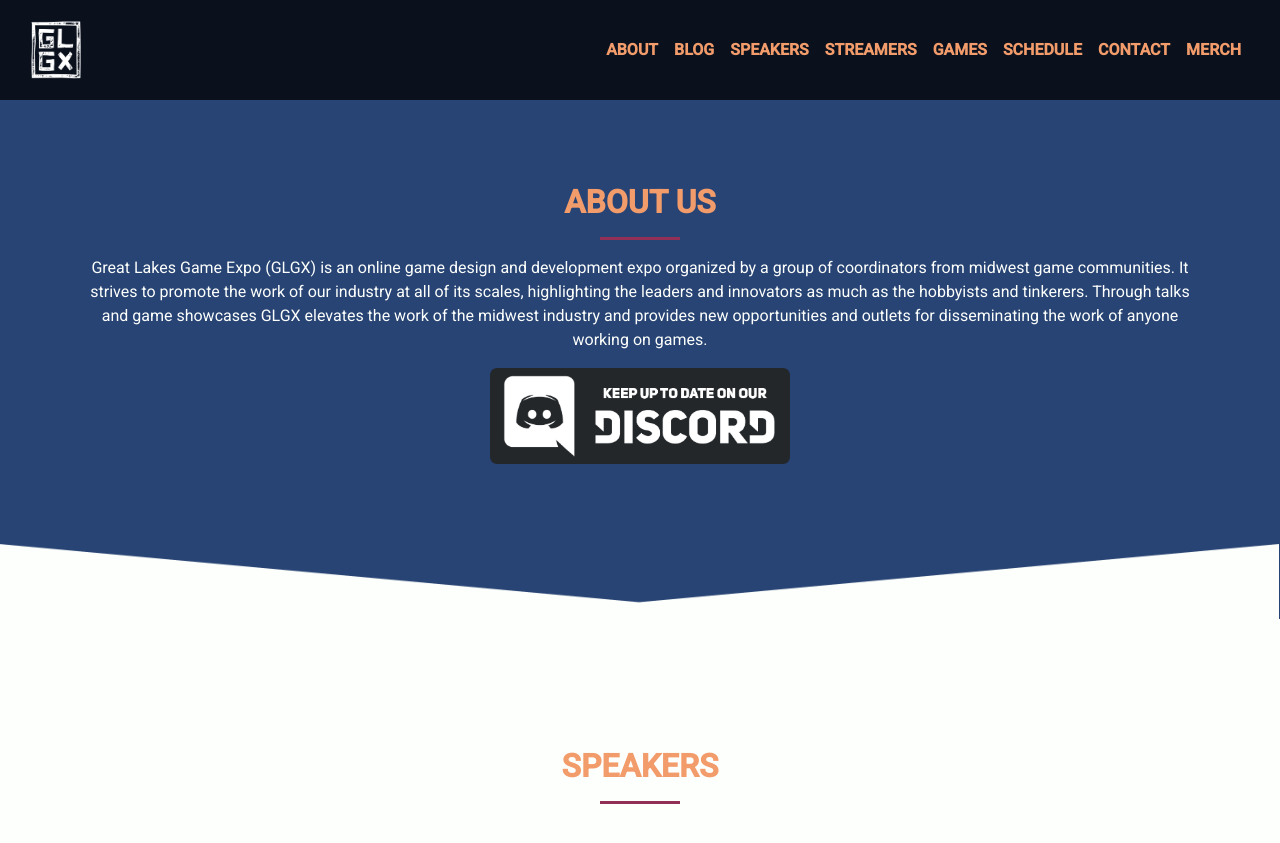
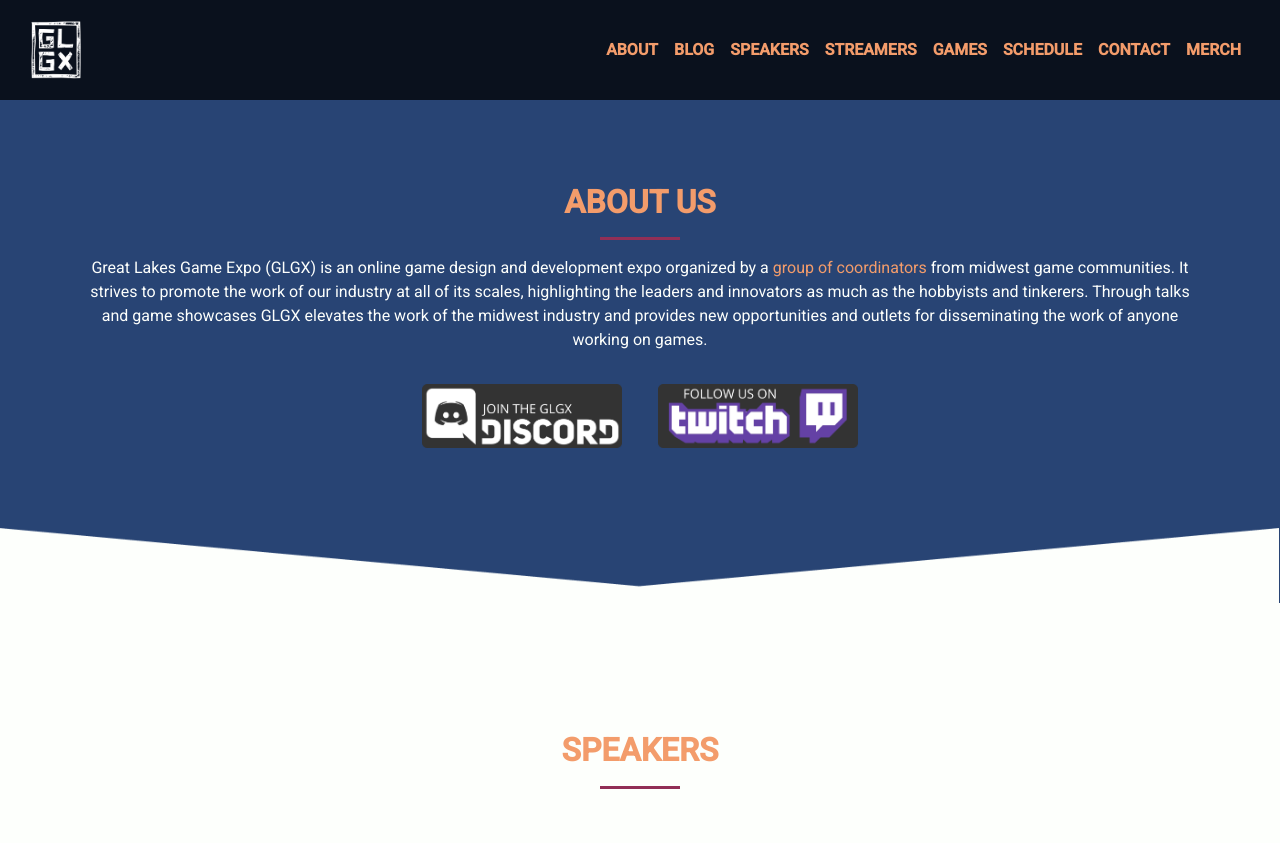
Before and after one commit to LTUX-Admin/LTUX-Admin.github.io, a Jekyll site: the page built from index.html, in a window 1280 px wide and 900 px high, scrolled down 845 px, cut to the strip 0-865 px from the top of the window. Shown: the top 843 px of the strip. Built offline with Jekyll 4.4.1, drawn with Linux system fonts in a browser that asks for light colours; comment, search, counter and statistics services are not loaded.

Commit message:
Rest of updates for oganizers (Missing Mike), discord and twitch pictures

```diff
--- a/css/includes/base.scss
+++ b/css/includes/base.scss
@@ -130,10 +130,6 @@ body,html{
 footer small
 {
   font-size: 14px;
-  a.color-orange:hover{
-    color: #f1ad82;
-    text-decoration: none;
-  }
 }
 
 .bottom-footer
--- a/css/includes/utils.scss
+++ b/css/includes/utils.scss
@@ -60,3 +60,7 @@
   background-color: #ee8650;
   border-color: #ee8650;
 }
+a.color-orange:hover{
+  color: #f1ad82;
+  text-decoration: none;
+}
--- a/index.html
+++ b/index.html
@@ -22,8 +22,9 @@ layout: default
         <div class="section-header pb-80">
             <h2 class="pixelText">About Us</h2>
             <hr class="divider"/>
-            <p class="color-white">Great Lakes Game Expo (GLGX) is an online game design and development expo organized by a group of coordinators from midwest game communities. It strives to promote the work of our industry at all of its scales, highlighting the leaders and innovators as much as the hobbyists and tinkerers. Through talks and game showcases GLGX elevates the work of the midwest industry and provides new opportunities and outlets for disseminating the work of anyone working on games.</p>
-            <a href="https://discord.gg/vpFXgxNxKn" target="_blank"><img width="300" src="/img/discord.png"/> </a>
+            <p class="color-white pb-3">Great Lakes Game Expo (GLGX) is an online game design and development expo organized by a <a class="color-orange" href="/organizers">group of coordinators</a> from midwest game communities. It strives to promote the work of our industry at all of its scales, highlighting the leaders and innovators as much as the hobbyists and tinkerers. Through talks and game showcases GLGX elevates the work of the midwest industry and provides new opportunities and outlets for disseminating the work of anyone working on games.</p>
+            <a href="https://discord.gg/vpFXgxNxKn" class="p-3" target="_blank"><img width="200" src="/img/discord.png"/> </a>
+            <a href="https://twitch.tv/glgexpo" class="p-3" target="_blank"><img width="200" src="/img/twitch.png"/> </a>
         </div>
     </div>
 </section>
```
Also changed, not shown: _organizers/mike_k.md (+4 -10 lines), img/discord.png, img/twitch.png (added).
